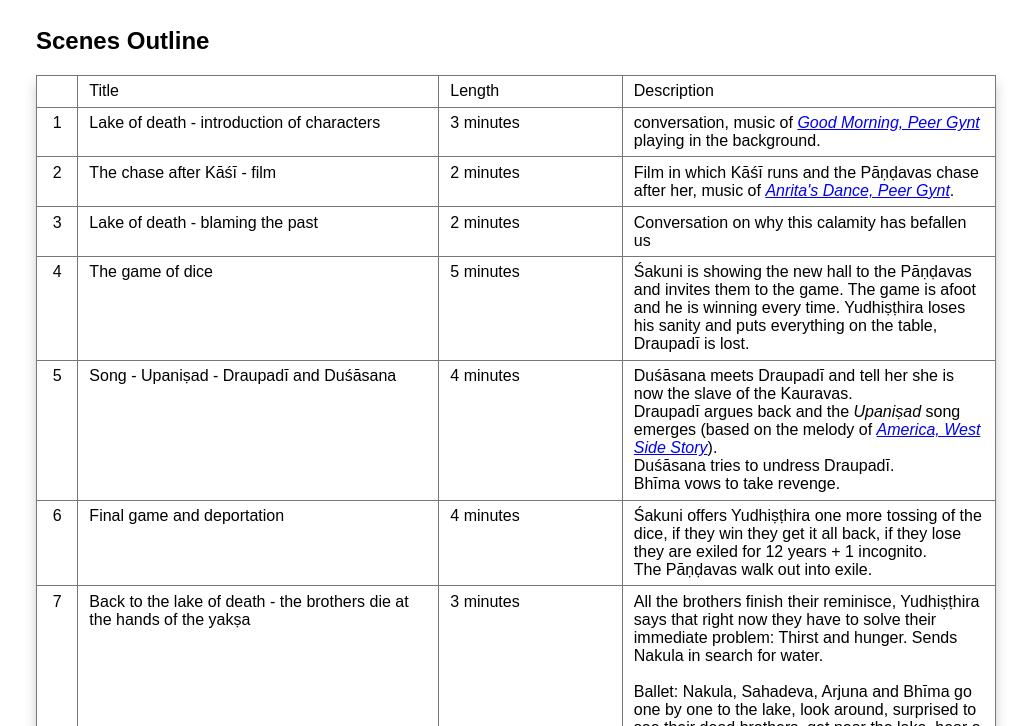
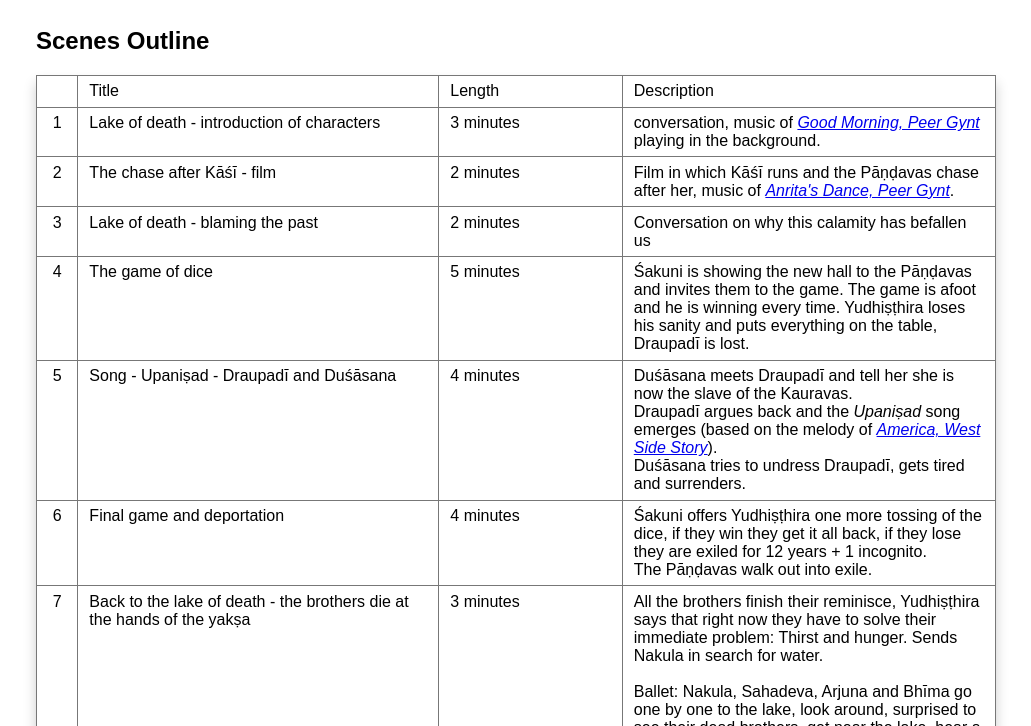
Before and after one commit to iswara108/swamiji-birthday-play-plan-2021, a website: page index.html in a window 1280 px wide. Shown: the part 74-800 px from the top of the page, without its empty margins (124-1155 px from the left). Drawn offline with Linux system fonts and the light colour scheme.

Commit message:
small update on scene 5

```diff
--- a/index.html
+++ b/index.html
@@ -62,8 +62,8 @@
           emerges (based on the melody of
           <a href="https://www.youtube.com/watch?v=GEYCPNroEDU" target="_blank">
             <em>America, West Side Story</em></a
-          >). <br />Duśāsana tries to undress Draupadī. <br />Bhīma vows to take
-          revenge.
+          >). <br />Duśāsana tries to undress Draupadī, gets tired and
+          surrenders.
         </div>
         <div class="scenes__sequence">6</div>
         <div class="scenes__name">Final game and deportation</div>
```
